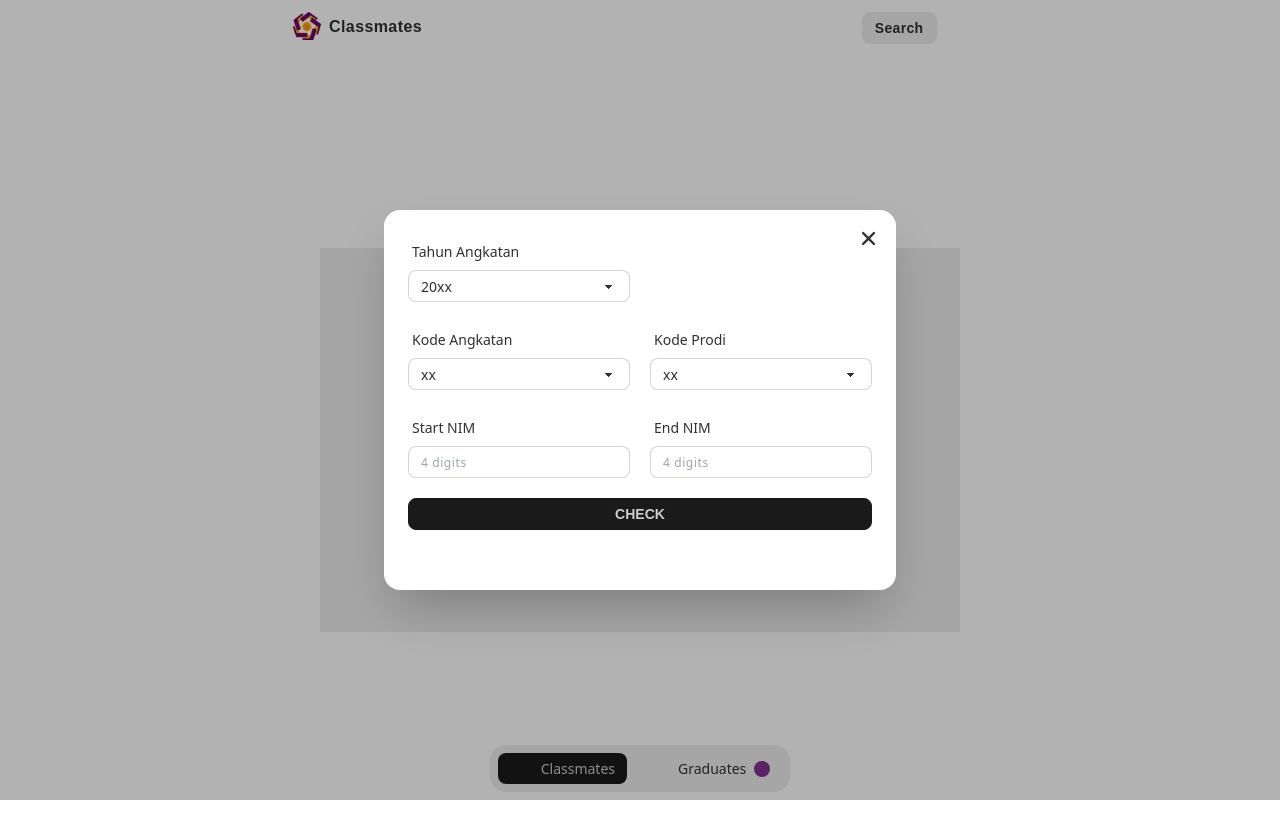
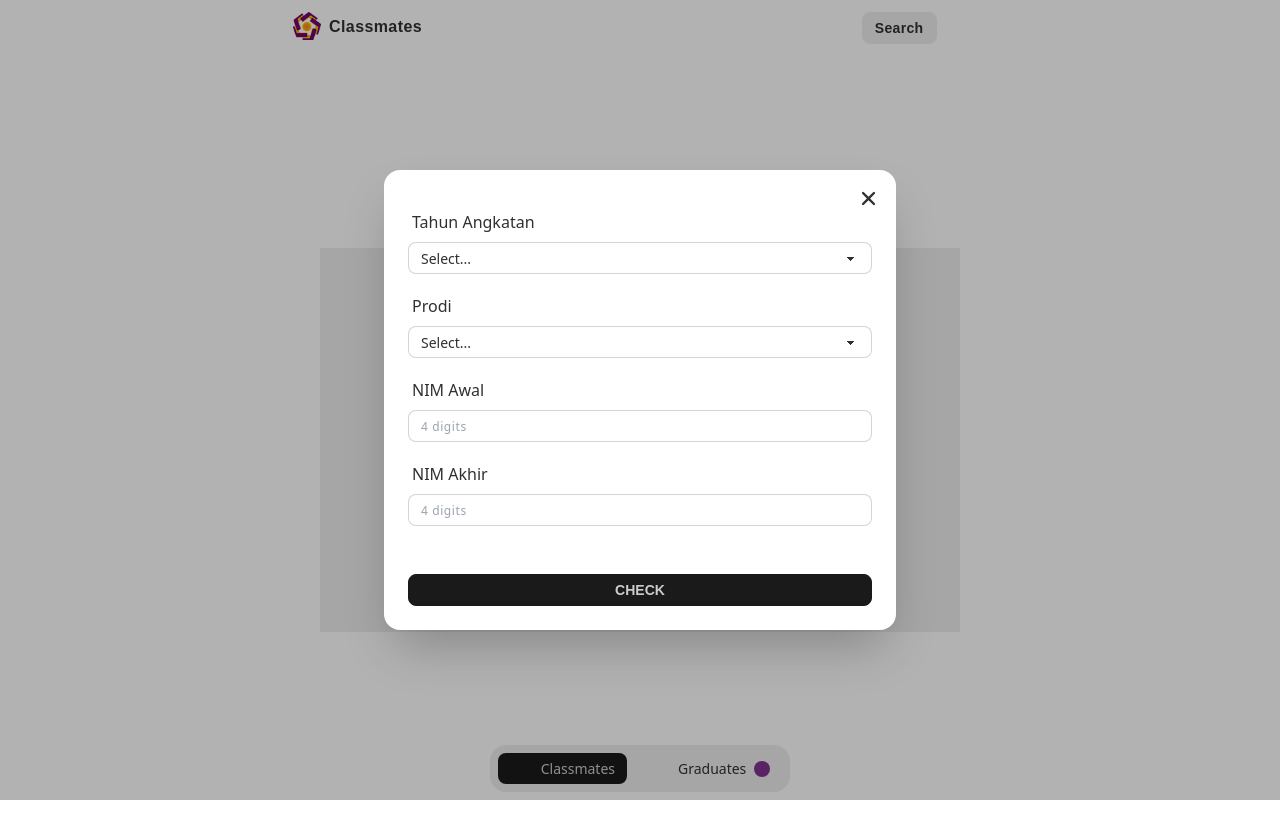
Before and after one commit to andreanfirdhaus/classmate-amikom, a React (Vite) app: page / in a window 1280 px wide. Both pictures are taken after a click on the button "Search". Shown: the top 838 px of the page. Built offline with nearby package versions, Linux system fonts and the light colour scheme; some icons are missing.

Commit message:
improve state and validate form

```diff
--- a/src/components/modal/Modal.jsx
+++ b/src/components/modal/Modal.jsx
@@ -1,79 +1,75 @@
-import React, { useState } from "react";
+import React from "react";
+import { useForm } from "react-hook-form";
+import { yupResolver } from "@hookform/resolvers/yup";
+import * as yup from "yup";
 import { IoClose } from "react-icons/io5";
 
+const schema = yup
+    .object()
+    .shape({
+        tahun_angkatan: yup.string().required("tahun angkatan is required"),
+        kode_prodi: yup.string().required("kode prodi is required"),
+        nim_awal: yup.string().required("nim awal is required"),
+        nim_akhir: yup.string().required("nim akhir is required"),
+    })
+    .required();
+
 function Modal({ updatePathURL }) {
-    const [yearCode, setYearCode] = useState("");
-    const [classOfCode, setClassOfCode] = useState("");
-    const [majorCode, setMajorCode] = useState("");
-    const [startNIM, setStartNIM] = useState("");
-    const [endNIM, setEndNIM] = useState("");
-
-    const [error, setError] = useState("");
+    const {
+        register,
+        handleSubmit,
+        reset,
+        formState: { errors },
+    } = useForm({ resolver: yupResolver(schema) });
 
     const closeModal = () => {
-        // Reset form when close
-        setYearCode("");
-        setClassOfCode("");
-        setMajorCode("");
-        setStartNIM("");
-        setEndNIM("");
-        setError(""); // Reset error messages
-
         const modal = document.getElementById("my_modal_3");
         if (modal) {
             modal.close(); // Close modal
         }
+        reset(); // Reset data
     };
 
-    const handleSubmit = (e) => {
-        e.preventDefault();
-        if (yearCode && classOfCode && majorCode && startNIM && endNIM) {
-            // Only if all inputs are filled, call the updatePathURL function
-            updatePathURL(yearCode, classOfCode, majorCode, startNIM, endNIM);
-            closeModal(); // Close modal after submit
-        } else {
-            setError("Please complete the form"); // Error messages
-        }
+    const onSubmit = (data) => {
+        updatePathURL(
+            data.tahun_angkatan,
+            data.kode_prodi,
+            data.nim_awal,
+            data.nim_akhir
+        );
+        closeModal();
     };
-
-    const errorBorder =
-        "border" + (error ? "border-2 border-gray-300" : "border-error");
 
     return (
         <>
             <dialog id="my_modal_3" className="modal">
                 <div className="modal-box">
-                    <form method="dialog">
-                        {/* if there is a button in form, it will close the modal */}
                     <button
                         className="btn btn-sm btn-circle btn-ghost absolute right-3 top-3"
                         onClick={closeModal}
                     >
                         <IoClose size={25} />
                     </button>
-                        <div className="grid grid-cols-4 grid-rows-4 gap-5">
-                            <div className="col-span-2">
-                                {/* form input 1 */}
-                                <div className="form-control w-full max-w-xs">
+                    <form method="dialog" onSubmit={handleSubmit(onSubmit)}>
+                        <div className="space-y-3 rounded-md py-2">
+                            <div className="form-control w-full">
                                 <label className="label">
-                                        <span className="label-text">
+                                    <span className="label-text md:text-base font-medium">
                                         Tahun Angkatan
                                     </span>
                                 </label>
                                 <select
-                                        className={`select select-bordered select-sm w-full max-w-xs ${
-                                            error && !yearCode
+                                    className={`select select-bordered select-sm w-full ${
+                                        errors.tahun_angkatan?.message
                                             ? "border-2 border-error"
-                                                : errorBorder
+                                            : ""
                                     }`}
-                                        value={yearCode}
-                                        defaultValue=""
-                                        onChange={(e) =>
-                                            setYearCode(e.target.value)
-                                        }
+                                    {...register("tahun_angkatan", {
+                                        required: true,
+                                    })}
                                 >
-                                        <option hidden value="">
-                                            20xx
+                                    <option value="" disabled selected>
+                                        Select...
                                     </option>
                                     <option value="2018">2018</option>
                                     <option value="2019">2019</option>
@@ -83,131 +79,97 @@ function Modal({ updatePathURL }) {
                                     <option value="2023">2023</option>
                                 </select>
                             </div>
-                            </div>
-                            <div className="col-span-2 row-start-2">
-                                {/* form input 2 */}
-                                <div className="form-control w-full max-w-xs">
+
+                            <div className="form-control w-full">
                                 <label className="label">
-                                        <span className="label-text">
-                                            Kode Angkatan
+                                    <span className="label-text md:text-base font-medium">
+                                        Prodi
                                     </span>
                                 </label>
                                 <select
-                                        className={`select select-bordered select-sm w-full max-w-xs ${
-                                            error && !classOfCode
+                                    className={`select select-bordered select-sm w-full ${
+                                        errors.kode_prodi?.message
                                             ? "border-2 border-error"
-                                                : errorBorder
+                                            : ""
                                     }`}
-                                        value={classOfCode}
-                                        defaultValue=""
-                                        onChange={(e) =>
-                                            setClassOfCode(e.target.value)
-                                        }
+                                    {...register("kode_prodi")}
                                 >
-                                        <option hidden value="">
-                                            xx
+                                    <option value="" disabled selected>
+                                        Select...
                                     </option>
-                                        <option value="18">18</option>
-                                        <option value="19">19</option>
-                                        <option value="20">20</option>
-                                        <option value="21">21</option>
-                                        <option value="22">22</option>
-                                        <option value="23">23</option>
+                                    <option value="11">Informatika</option>
+                                    <option value="12">Sistem Informasi</option>
+                                    <option value="95">
+                                        Hubungan Internasional
+                                    </option>
+                                    <option value="67">
+                                        Ilmu Komunikasi Internasional
+                                    </option>
+                                    <option value="82">
+                                        Teknologi Informasi
+                                    </option>
+                                    <option value="96">Ilmu Komunikasi</option>
                                 </select>
                             </div>
-                            </div>
-                            <div className="col-span-2 col-start-3 row-start-2">
-                                {/* form input 3 */}
-                                <div className="form-control w-full max-w-xs">
+
+                            <div className="form-control w-full">
                                 <label className="label">
-                                        <span className="label-text">
-                                            Kode Prodi
-                                        </span>
-                                    </label>
-                                    <select
-                                        className={`select select-bordered select-sm w-full max-w-xs ${
-                                            error && !majorCode
-                                                ? "border-2 border-error"
-                                                : errorBorder
-                                        }`}
-                                        value={majorCode}
-                                        defaultValue=""
-                                        onChange={(e) =>
-                                            setMajorCode(e.target.value)
-                                        }
-                                    >
-                                        <option hidden value="">
-                                            xx
-                                        </option>
-                                        <option value="11">11</option> {/* 1 */}
-                                        <option value="12">12</option> {/* 3 */}
-                                        <option value="95">95</option> {/* 5 */}
-                                        <option value="67">67</option> {/* 4 */}
-                                        <option value="96">96</option> {/* 2 */}
-                                    </select>
-                                </div>
-                            </div>
-                            <div className="col-span-2 row-start-3">
-                                {/* form input 4 */}
-                                <div className="form-control w-full max-w-xs">
-                                    <label className="label">
-                                        <span className="label-text">
-                                            Start NIM
+                                    <span className="label-text md:text-base font-medium">
+                                        NIM Awal
                                     </span>
                                 </label>
                                 <input
-                                        type="text"
+                                    type="number"
                                     placeholder="4 digits"
-                                        className={`input input-bordered input-sm w-full max-w-xs placeholder:tracking-wider placeholder:text-gray-400 placeholder:text-xs ${
-                                            error && !startNIM
-                                                ? "border-2 border-error"
-                                                : errorBorder
+                                    className={`input input-bordered input-sm w-full placeholder:tracking-wider placeholder:text-gray-400 placeholder:text-xs ${
+                                        errors.nim_awal?.message
+                                            ? " border-2 border-error"
+                                            : ""
                                     }`}
-                                        value={startNIM}
-                                        onChange={(e) =>
-                                            setStartNIM(e.target.value)
-                                        }
+                                    {...register("nim_awal")}
+                                />
+                            </div>
+
+                            <div className="form-control w-full">
+                                <label className="label">
+                                    <span className="label-text md:text-base font-medium">
+                                        NIM Akhir
+                                    </span>
+                                </label>
+                                <input
+                                    type="number"
+                                    placeholder="4 digits"
+                                    className={`input input-bordered input-sm w-full placeholder:tracking-wider placeholder:text-gray-400 placeholder:text-xs ${
+                                        errors.nim_akhir?.message
+                                            ? " border-2 border-error"
+                                            : ""
+                                    }`}
+                                    {...register("nim_akhir")}
                                 />
                             </div>
                         </div>
-                            <div className="col-span-2 col-start-3 row-start-3">
-                                {/* form input 5 */}
-                                <div className="form-control w-full max-w-xs">
-                                    <label className="label">
-                                        <span className="label-text font-normal">
-                                            End NIM
-                                        </span>
-                                    </label>
-                                    <input
-                                        type="text"
-                                        placeholder="4 digits"
-                                        className={`input input-bordered input-sm w-full max-w-xs placeholder:tracking-wider placeholder:text-gray-400 placeholder:text-xs ${
-                                            error && !endNIM
-                                                ? "border-2 border-error"
-                                                : errorBorder
-                                        }`}
-                                        value={endNIM}
-                                        onChange={(e) =>
-                                            setEndNIM(e.target.value)
-                                        }
-                                    />
+
+                        <div className="pt-10 relative">
+                            {Object.keys(errors).length > 1 ? (
+                                <div className="absolute z-10 top-1 left-1/2 transform -translate-x-1/2 tracking-wide text-error label-text font-medium text-center capitalize w-full">
+                                    Lengkapi semua field diatas
                                 </div>
+                            ) : Object.keys(errors).length < 2 ? (
+                                <div className="absolute z-10 top-1 left-1/2 transform -translate-x-1/2 tracking-wide text-error label-text font-medium text-center capitalize w-full">
+                                    {errors.tahun_angkatan?.message ||
+                                        errors.kode_prodi?.message ||
+                                        errors.nim_awal?.message ||
+                                        errors.nim_akhir?.message}
                                 </div>
-                            <div className="col-span-4 row-start-4">
-                                {error && (
-                                    <div className="tracking-wide text-error label-text font-medium text-center py-2">
-                                        {error}
-                                    </div>
+                            ) : (
+                                ""
                             )}
-                                {/* button */}
                             <button
                                 className="btn btn-sm btn-block btn-neutral transition"
                                 type="submit"
-                                    onClick={handleSubmit}
                             >
                                 Check
                             </button>
-                            </div>
                         </div>
                     </form>
                 </div>
```
Lines whose indentation alone changed are shown as unchanged.
